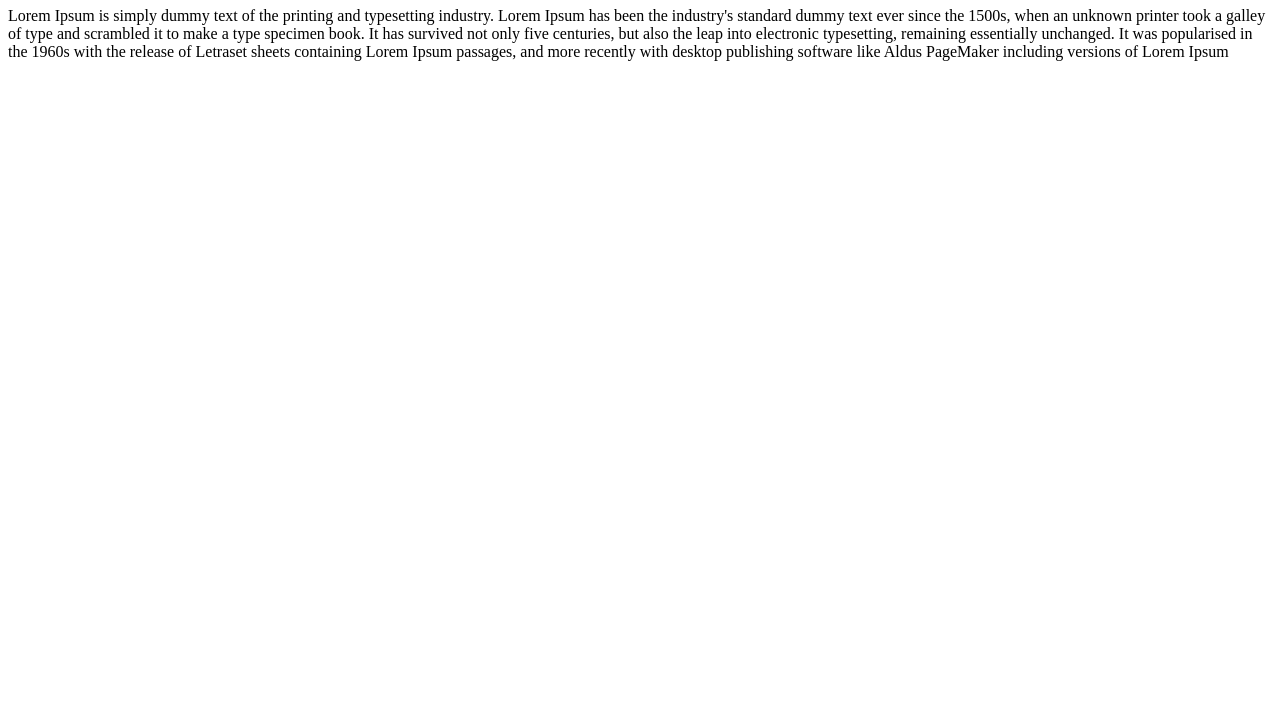
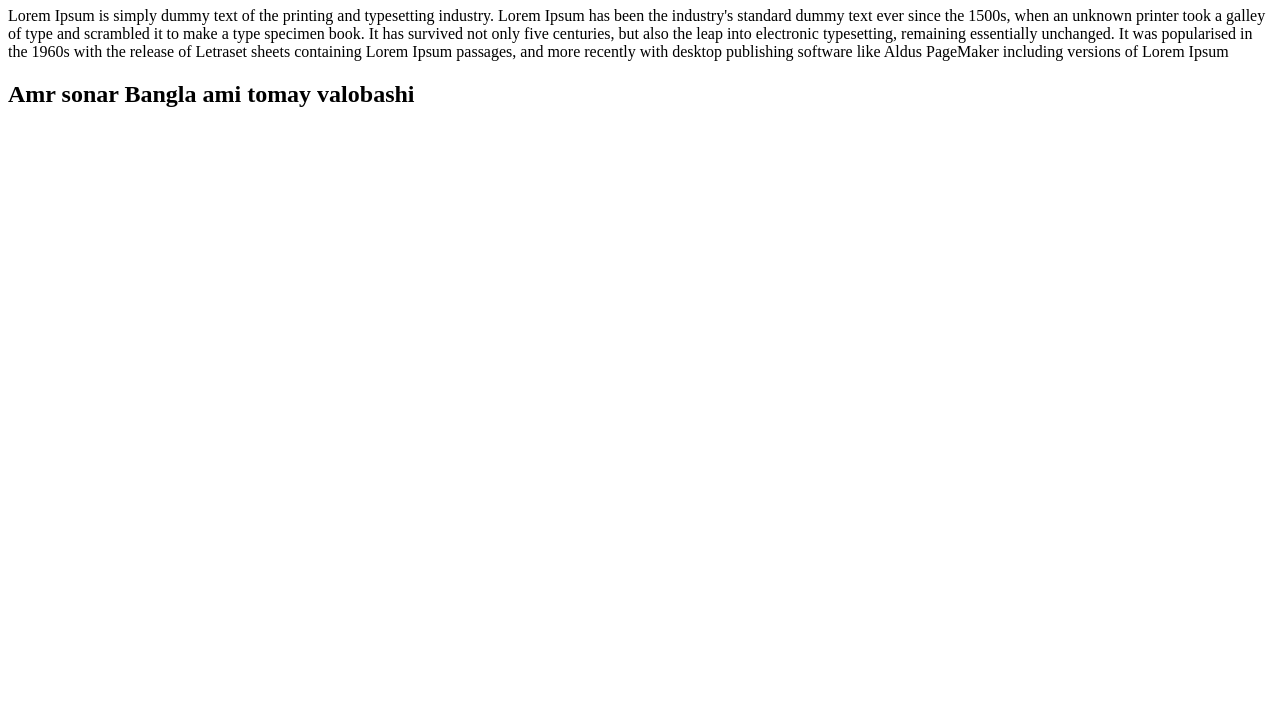
Before and after one commit to sl243/my-second-repo, a plain HTML site: page index.html in a window 1280 px wide. Shown: the part 73-800 px from the top of the page. Drawn offline with Linux system fonts and the light colour scheme.

Commit message:
added header h2

```diff
--- a/index.html
+++ b/index.html
@@ -10,5 +10,6 @@
 <body>
     <h1>This github practics</h1>
     <p>Lorem Ipsum is simply dummy text of the printing and typesetting industry. Lorem Ipsum has been the industry's standard dummy text ever since the 1500s, when an unknown printer took a galley of type and scrambled it to make a type specimen book. It has survived not only five centuries, but also the leap into electronic typesetting, remaining essentially unchanged. It was popularised in the 1960s with the release of Letraset sheets containing Lorem Ipsum passages, and more recently with desktop publishing software like Aldus PageMaker including versions of Lorem Ipsum</p>
+    <h2>Amr sonar Bangla ami tomay valobashi</h2>
 </body>
 </html>
```
